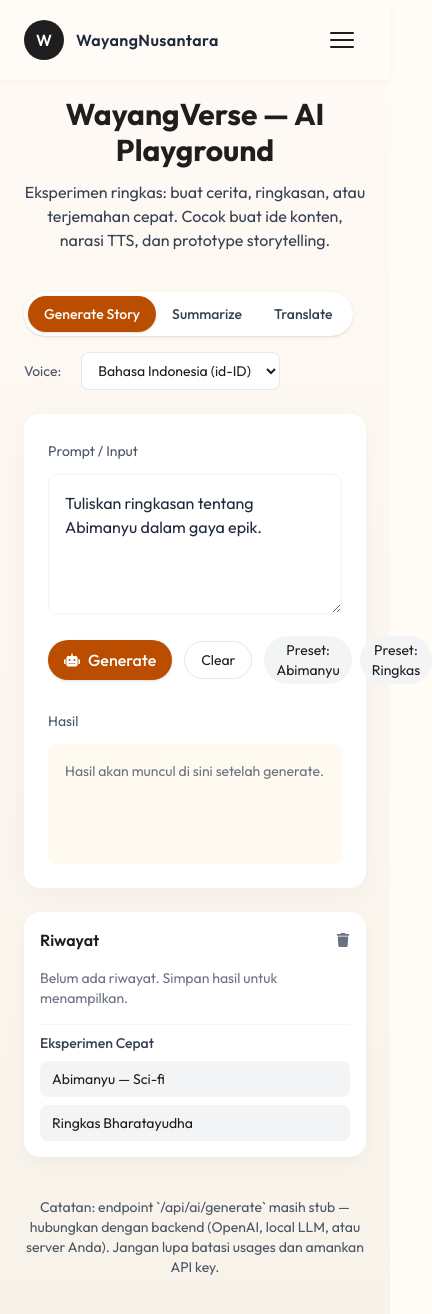
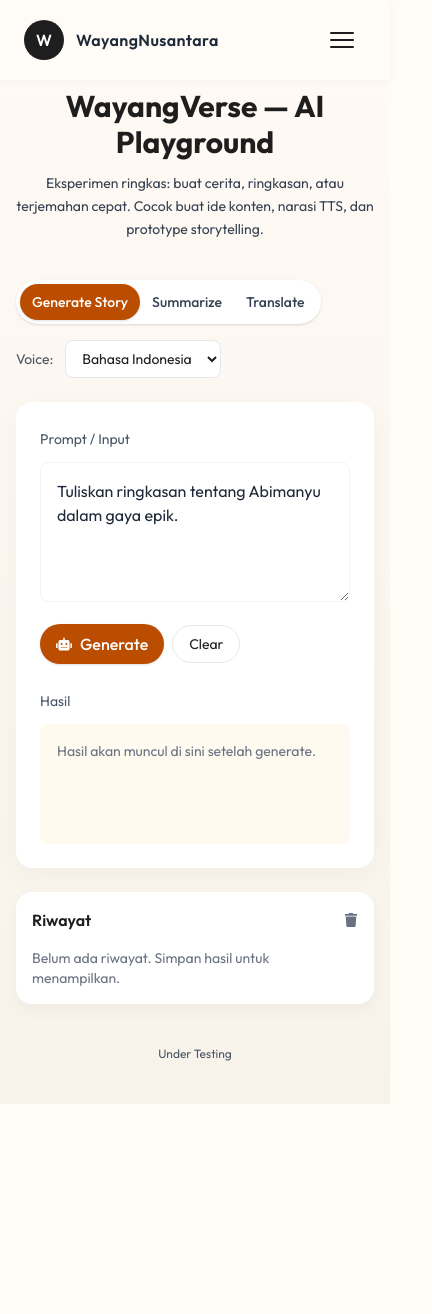
Before and after one commit to BagasAjiSaputra/wayang_verse, a Next.js app: page /ai in a window 390 px wide. Shown: the top 1314 px of the page, 432 px wide, since content can reach past the window. After the commit the page ends 1104 px from the top, so only its background shows below. Built offline with nearby package versions, Linux system fonts and the light colour scheme.

Commit message:
Fix Pages

```diff
--- a/src/app/ai/page.tsx
+++ b/src/app/ai/page.tsx
@@ -1,25 +1,14 @@
 "use client";
-
-/**
- * WayangVerse — AI Playground Page
- * - Playground untuk generate cerita, ringkasan, dan TTS ringan (Web Speech API)
- * - UI clean, responsive, Framer Motion untuk micro-interactions
- * - Comments explain each block so you (dev) can extend easily
- */
 
 import { useState, useRef } from "react";
 import { motion, AnimatePresence } from "framer-motion";
-import Image from "next/image";
-import { FaRobot, FaPlay, FaStop, FaTrash } from "react-icons/fa";
+import { FaRobot, FaPlay, FaTrash } from "react-icons/fa";
 
 type Mode = "story" | "summarize" | "translate";
 
 export default function AIPlaygroundPage() {
-  // -------------------------
-  // State: form + results + status
-  // -------------------------
-  const [mode, setMode] = useState<Mode>("story"); // active AI action
-  const [input, setInput] = useState<string>("Tuliskan ringkasan tentang Abimanyu dalam gaya epik.");
+  const [mode, setMode] = useState<Mode>("story");
+  const [input, setInput] = useState("Tuliskan ringkasan tentang Abimanyu dalam gaya epik.");
   const [loading, setLoading] = useState(false);
   const [result, setResult] = useState<string | null>(null);
   const [history, setHistory] = useState<
@@ -29,70 +18,42 @@ export default function AIPlaygroundPage() {
   const utterRef = useRef<SpeechSynthesisUtterance | null>(null);
   const [isSpeaking, setIsSpeaking] = useState(false);
 
-  // -------------------------
-  // Helper: call backend AI (stub)
-  // Replace /api/ai/generate with your server endpoint that talks to OpenAI or other LLMs
-  // -------------------------
   async function callAI(prompt: string, mode: Mode) {
-    // Basic stub: Ideally POST to your backend, which calls LLM + returns text
-    // Example payload { prompt, mode } -> backend decides model/temperature
-    const payload = { prompt, mode };
     const res = await fetch("/api/ai/generate", {
       method: "POST",
       headers: { "Content-Type": "application/json" },
-      body: JSON.stringify(payload),
+      body: JSON.stringify({ prompt, mode }),
     });
-    if (!res.ok) {
-      throw new Error("API error " + res.status);
-    }
+    if (!res.ok) throw new Error("API error " + res.status);
     const data = await res.json();
-    // Expect { text: "..." }
     return data.text as string;
   }
 
-  // -------------------------
-  // Action: Generate result
-  // - toggles loading, calls backend, stores history
-  // -------------------------
   const handleGenerate = async () => {
     if (!input.trim()) return;
     setLoading(true);
     setResult(null);
     try {
-      // Call backend (or mock)
       const out = await callAI(input, mode);
       setResult(out);
-
-      // add to local history
-      setHistory((h) => [
-        { id: Date.now().toString(), mode, prompt: input, output: out },
-        ...h,
-      ]);
+      setHistory((h) => [{ id: Date.now().toString(), mode, prompt: input, output: out }, ...h]);
     } catch (err) {
       console.error(err);
-      setResult("Gagal menghasilkan konten. Cek koneksi atau endpoint API.");
+      setResult("Gagal menghasilkan konten. Under Development");
     } finally {
       setLoading(false);
     }
   };
 
-  // -------------------------
-  // TTS: client-side using Web Speech API
-  // - If unavailable, show fallback message
-  // -------------------------
   const playTTS = (text?: string) => {
     const content = text ?? result ?? "";
     if (!content) return;
-    // stop existing
     window.speechSynthesis.cancel();
     const utter = new SpeechSynthesisUtterance(content);
     utter.lang = voiceLang;
-    // optional: pick a voice closer to user locale (simple heuristic)
     const voices = window.speechSynthesis.getVoices();
     const match = voices.find((v) => v.lang.startsWith(voiceLang.split("-")[0]));
     if (match) utter.voice = match;
-    utter.rate = 1;
-    utter.pitch = 1;
     utter.onend = () => setIsSpeaking(false);
     utter.onerror = () => setIsSpeaking(false);
     utterRef.current = utter;
@@ -105,18 +66,12 @@ export default function AIPlaygroundPage() {
     setIsSpeaking(false);
   };
 
-  // -------------------------
-  // Small UI helpers
-  // -------------------------
   const clearHistory = () => setHistory([]);
 
-  // -------------------------
-  // Render
-  // -------------------------
   return (
-    <main className="min-h-screen bg-gradient-to-b from-[#fffaf5] to-[#f8f3ea] text-[#1E1E1E] px-6 md:px-16 py-12 font-[Outfit]">
-      {/* Header / Hero */}
-      <section className="max-w-4xl mx-auto text-center mb-10 mt-[3rem]">
+    <main className="min-h-screen bg-gradient-to-b from-[#fffaf5] to-[#f8f3ea] text-[#1E1E1E] px-4 md:px-10 py-10 font-[Outfit] overflow-x-hidden">
+      {/* Header */}
+      <section className="max-w-4xl mx-auto text-center mb-10 mt-12">
         <motion.h1
           initial={{ opacity: 0, y: -8 }}
           animate={{ opacity: 1, y: 0 }}
@@ -124,61 +79,63 @@ export default function AIPlaygroundPage() {
         >
           WayangVerse — AI Playground
         </motion.h1>
-        <p className="text-gray-700 mt-3">
-          Eksperimen ringkas: buat cerita, ringkasan, atau terjemahan cepat. Cocok
-          buat ide konten, narasi TTS, dan prototype storytelling.
+        <p className="text-gray-700 mt-3 text-sm md:text-base leading-relaxed">
+          Eksperimen ringkas: buat cerita, ringkasan, atau terjemahan cepat. Cocok buat ide konten, narasi TTS, dan prototype storytelling.
         </p>
       </section>
 
-      {/* Top Controls: mode selector + voice */}
-      <section className="max-w-6xl mx-auto mb-6 flex flex-col md:flex-row gap-4 items-start md:items-center justify-between">
-        <div className="flex items-center gap-3">
-          {/* Mode buttons */}
-          <div className="inline-flex rounded-full bg-white shadow-sm p-1">
+      {/* Controls */}
+      <section className="max-w-6xl mx-auto mb-6 flex flex-col md:flex-row gap-4 items-start md:items-center justify-between flex-wrap">
+        <div className="flex flex-wrap items-center gap-2">
+          <div className="inline-flex rounded-full bg-white shadow-sm p-1 flex-wrap">
             {(["story", "summarize", "translate"] as Mode[]).map((m) => (
               <button
                 key={m}
                 onClick={() => setMode(m)}
-                className={`px-4 py-2 rounded-full text-sm font-medium transition ${
+                className={`px-3 md:px-4 py-2 rounded-full text-sm font-medium transition ${
                   mode === m
                     ? "bg-amber-700 text-white shadow-sm"
                     : "text-gray-700 hover:bg-amber-50"
                 }`}
               >
-                {m === "story" ? "Generate Story" : m === "summarize" ? "Summarize" : "Translate"}
+                {m === "story"
+                  ? "Generate Story"
+                  : m === "summarize"
+                  ? "Summarize"
+                  : "Translate"}
               </button>
             ))}
           </div>
         </div>
 
-        <div className="flex items-center gap-3">
-          {/* Voice language select */}
-          <label className="text-sm text-gray-600 mr-2">Voice:</label>
+        <div className="flex flex-wrap items-center gap-3">
+          <label className="text-sm text-gray-600">Voice:</label>
           <select
             value={voiceLang}
             onChange={(e) => setVoiceLang(e.target.value)}
             className="px-3 py-2 rounded-lg border border-gray-200 bg-white text-sm"
           >
-            <option value="id-ID">Bahasa Indonesia (id-ID)</option>
-            <option value="en-US">English (en-US)</option>
-            <option value="jv-ID">Jawa (jv-ID)</option>
+            <option value="id-ID">Bahasa Indonesia</option>
+            <option value="en-US">English</option>
+            <option value="jv-ID">Bahasa Jawa</option>
           </select>
         </div>
       </section>
 
-      {/* Main playground area */}
-      <section className="max-w-6xl mx-auto grid grid-cols-1 md:grid-cols-3 gap-6">
-        {/* Left: Input + actions */}
-        <div className="md:col-span-2 bg-white rounded-2xl p-6 shadow-[0_6px_30px_rgba(0,0,0,0.04)]">
+      {/* Playground Grid */}
+      <section className="max-w-6xl mx-auto grid grid-cols-1 lg:grid-cols-3 gap-6">
+        {/* Input + Result */}
+        <div className="lg:col-span-2 bg-white rounded-2xl p-6 shadow-[0_6px_30px_rgba(0,0,0,0.04)] overflow-hidden">
           <label className="text-sm text-gray-600">Prompt / Input</label>
           <textarea
             value={input}
             onChange={(e) => setInput(e.target.value)}
-            placeholder={mode === "story" ? "Tuliskan premis cerita (tema, tokoh, mood)..." : "Masukkan teks untuk diringkas atau diterjemahkan..."}
-            className="w-full mt-3 min-h-[140px] p-4 rounded-lg border border-gray-100 focus:outline-none focus:ring-2 focus:ring-amber-200 text-gray-800"
+            placeholder="Masukkan teks..."
+            className="w-full mt-3 min-h-[140px] p-4 rounded-lg border border-gray-100 focus:outline-none focus:ring-2 focus:ring-amber-200 text-gray-800 resize-y max-h-[50vh]"
           />
 
-          <div className="flex items-center gap-3 mt-4">
+          {/* Buttons */}
+          <div className="flex flex-wrap items-center gap-2 mt-4">
             <button
               onClick={handleGenerate}
               disabled={loading}
@@ -196,25 +153,9 @@ export default function AIPlaygroundPage() {
             >
               Clear
             </button>
-
-            {/* Quick preset prompts */}
-            <div className="ml-auto flex gap-2">
-              <button
-                onClick={() => setInput("Buat cerita Abimanyu versi modern, 3 paragraf, tone cinematic.")}
-                className="text-sm px-3 py-1 rounded-full bg-gray-100"
-              >
-                Preset: Abimanyu
-              </button>
-              <button
-                onClick={() => setInput("Ringkas cerita ini ke 2 kalimat: ")}
-                className="text-sm px-3 py-1 rounded-full bg-gray-100"
-              >
-                Preset: Ringkas
-              </button>
-            </div>
           </div>
 
-          {/* Result area */}
+          {/* Result */}
           <div className="mt-6">
             <label className="text-sm text-gray-600">Hasil</label>
             <AnimatePresence>
@@ -223,15 +164,14 @@ export default function AIPlaygroundPage() {
                 initial={{ opacity: 0, y: 8 }}
                 animate={{ opacity: 1, y: 0 }}
                 exit={{ opacity: 0, y: -8 }}
-                className="mt-3 bg-[#fffaf0] p-4 rounded-lg min-h-[120px] border border-amber-50 text-gray-800"
+                className="mt-3 bg-[#fffaf0] p-4 rounded-lg min-h-[120px] border border-amber-50 text-gray-800 overflow-y-auto max-h-[45vh]"
               >
                 {loading ? (
                   <p className="text-sm text-gray-500">Sedang memproses...</p>
                 ) : result ? (
                   <>
-                    <p className="whitespace-pre-line">{result}</p>
-
-                    <div className="flex items-center gap-2 mt-4">
+                    <p className="whitespace-pre-line break-words">{result}</p>
+                    <div className="flex flex-wrap gap-2 mt-4">
                       <button
                         onClick={() => playTTS(result)}
                         className="px-3 py-2 rounded-full bg-amber-700 text-white text-sm inline-flex items-center gap-2"
@@ -239,33 +179,25 @@ export default function AIPlaygroundPage() {
                         <FaPlay /> Putar TTS
                       </button>
                       <button
-                        onClick={() => {
-                          navigator.clipboard.writeText(result);
-                        }}
+                        onClick={() => navigator.clipboard.writeText(result)}
                         className="px-3 py-2 rounded-full border text-sm"
                       >
                         Salin
                       </button>
-                      <button
-                        onClick={() => {
-                          setHistory((h) => [{ id: Date.now().toString(), mode, prompt: input, output: result! }, ...h]);
-                        }}
-                        className="px-3 py-2 rounded-full border text-sm"
-                      >
-                        Simpan
-                      </button>
                     </div>
                   </>
                 ) : (
-                  <p className="text-sm text-gray-500">Hasil akan muncul di sini setelah generate.</p>
+                  <p className="text-sm text-gray-500">
+                    Hasil akan muncul di sini setelah generate.
+                  </p>
                 )}
               </motion.div>
             </AnimatePresence>
           </div>
         </div>
 
-        {/* Right: Small sidebar — history & quick explore */}
-        <aside className="bg-white rounded-2xl p-4 shadow-[0_6px_18px_rgba(0,0,0,0.04)] flex flex-col gap-4">
+        {/* Sidebar */}
+        <aside className="bg-white rounded-2xl p-4 shadow-[0_6px_18px_rgba(0,0,0,0.04)] flex flex-col gap-4 overflow-hidden">
           <div className="flex items-center justify-between">
             <h4 className="font-semibold">Riwayat</h4>
             <button onClick={clearHistory} className="text-sm text-gray-500">
@@ -273,25 +205,33 @@ export default function AIPlaygroundPage() {
             </button>
           </div>
 
-          {/* history list */}
-          <div className="flex flex-col gap-3 overflow-auto max-h-[40vh]">
-            {history.length === 0 && (
-              <p className="text-sm text-gray-500">Belum ada riwayat. Simpan hasil untuk menampilkan.</p>
-            )}
-
-            {history.map((h) => (
+          <div className="flex flex-col gap-3 overflow-y-auto max-h-[45vh] scrollbar-thin scrollbar-thumb-gray-300">
+            {history.length === 0 ? (
+              <p className="text-sm text-gray-500">
+                Belum ada riwayat. Simpan hasil untuk menampilkan.
+              </p>
+            ) : (
+              history.map((h) => (
                 <motion.div
                   key={h.id}
                   initial={{ opacity: 0, x: 8 }}
                   animate={{ opacity: 1, x: 0 }}
                   className="p-3 rounded-lg border border-gray-100 bg-gray-50 text-sm"
                 >
-                <div className="flex items-center justify-between">
-                  <div>
-                    <div className="font-medium">{h.mode === "story" ? "Story" : h.mode === "summarize" ? "Ringkas" : "Translate"}</div>
-                    <div className="text-xs text-gray-500 truncate max-w-[200px]">{h.prompt}</div>
+                  <div className="flex items-center justify-between gap-2">
+                    <div className="min-w-0">
+                      <div className="font-medium">
+                        {h.mode === "story"
+                          ? "Story"
+                          : h.mode === "summarize"
+                          ? "Ringkas"
+                          : "Translate"}
                       </div>
-                  <div className="flex flex-col items-end">
+                      <div className="text-xs text-gray-500 truncate max-w-[150px] sm:max-w-[200px]">
+                        {h.prompt}
+                      </div>
+                    </div>
+                    <div className="flex flex-col items-end shrink-0">
                       <button
                         onClick={() => {
                           setResult(h.output);
@@ -310,34 +250,16 @@ export default function AIPlaygroundPage() {
                     </div>
                   </div>
                 </motion.div>
-            ))}
-          </div>
-
-          {/* quick examples / feature promo */}
-          <div className="pt-2 border-t border-gray-100">
-            <h5 className="text-sm text-gray-700 font-medium mb-2">Eksperimen Cepat</h5>
-            <div className="flex flex-col gap-2">
-              <button
-                onClick={() => setInput("Ceritakan Abimanyu sebagai hero sci-fi, 2 paragraf.")}
-                className="text-sm px-3 py-2 rounded-lg bg-gray-100 text-left"
-              >
-                Abimanyu — Sci-fi
-              </button>
-              <button
-                onClick={() => setInput("Ringkas konflik Bharatayudha ke 3 kalimat.")}
-                className="text-sm px-3 py-2 rounded-lg bg-gray-100 text-left"
-              >
-                Ringkas Bharatayudha
-              </button>
-            </div>
+              ))
+            )}
           </div>
         </aside>
       </section>
 
-      {/* Footer CTA */}
-      <section className="max-w-6xl mx-auto mt-10 text-center">
-        <p className="text-sm text-gray-600">
-          Catatan: endpoint `/api/ai/generate` masih stub — hubungkan dengan backend (OpenAI, local LLM, atau server Anda). Jangan lupa batasi usages dan amankan API key.
+      {/* Footer */}
+      <section className="max-w-6xl mx-auto mt-10 text-center px-4">
+        <p className="text-xs md:text-sm text-gray-600 leading-relaxed">
+          Under Testing
         </p>
       </section>
     </main>
```
Lines whose indentation alone changed are shown as unchanged.
